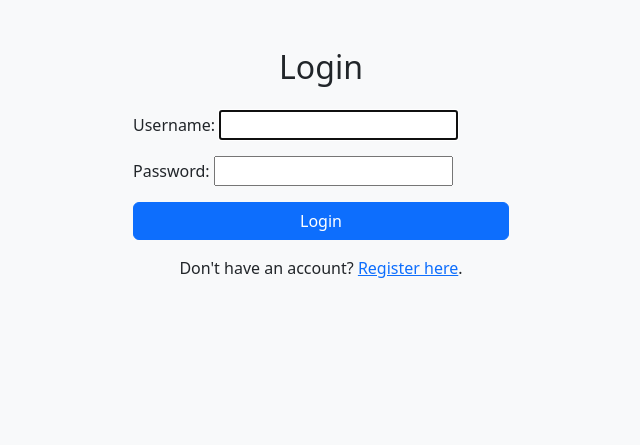
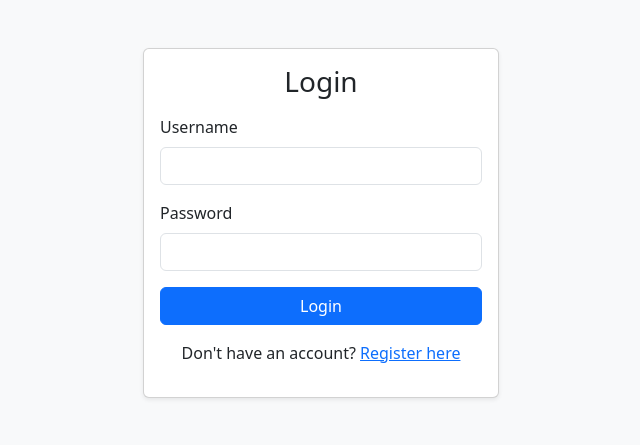
Before and after one commit to CNeiheisel/gymApp, a Django app: page /login/ in a window 1280 px wide. Shown: the top 445 px of the page, without its empty margins (319-959 px from the left). Run offline with Django 5.2, Linux system fonts and the light colour scheme; parts of the project's set-up code (start-up, migrations or seed data) failed here and were passed over.

Commit message:
Update login.html

```diff
--- a/workouts/templates/workouts/login.html
+++ b/workouts/templates/workouts/login.html
@@ -6,16 +6,34 @@
     <link href="https://cdn.jsdelivr.net/npm/bootstrap@5.3.3/dist/css/bootstrap.min.css" rel="stylesheet">
 </head>
 <body class="bg-light">
-<div class="container mt-5" style="max-width: 400px;">
-    <h2 class="mb-4 text-center">Login</h2>
-    <form method="post">
-        {% csrf_token %}
-        {{ form.as_p }}
-        <button type="submit" class="btn btn-primary w-100">Login</button>
-    </form>
-    <p class="mt-3 text-center">
-        Don't have an account? <a href="{% url 'register' %}">Register here</a>.
-    </p>
+
+<div class="container py-5">
+    <div class="row justify-content-center">
+        <div class="col-md-4">
+            <div class="card shadow-sm">
+                <div class="card-body">
+                    <h3 class="card-title mb-3 text-center">Login</h3>
+                    <form method="POST">
+                        {% csrf_token %}
+                        <div class="mb-3">
+                            <label class="form-label">Username</label>
+                            <input type="text" name="username" class="form-control" required>
+                        </div>
+                        <div class="mb-3">
+                            <label class="form-label">Password</label>
+                            <input type="password" name="password" class="form-control" required>
+                        </div>
+                        <button type="submit" class="btn btn-primary w-100">Login</button>
+                    </form>
+                    <p class="mt-3 text-center">
+                        Don't have an account? <a href="{% url 'register' %}">Register here</a>
+                    </p>
+                </div>
+            </div>
+        </div>
+    </div>
 </div>
+
+<script src="https://cdn.jsdelivr.net/npm/bootstrap@5.3.3/dist/js/bootstrap.bundle.min.js"></script>
 </body>
 </html>
```
